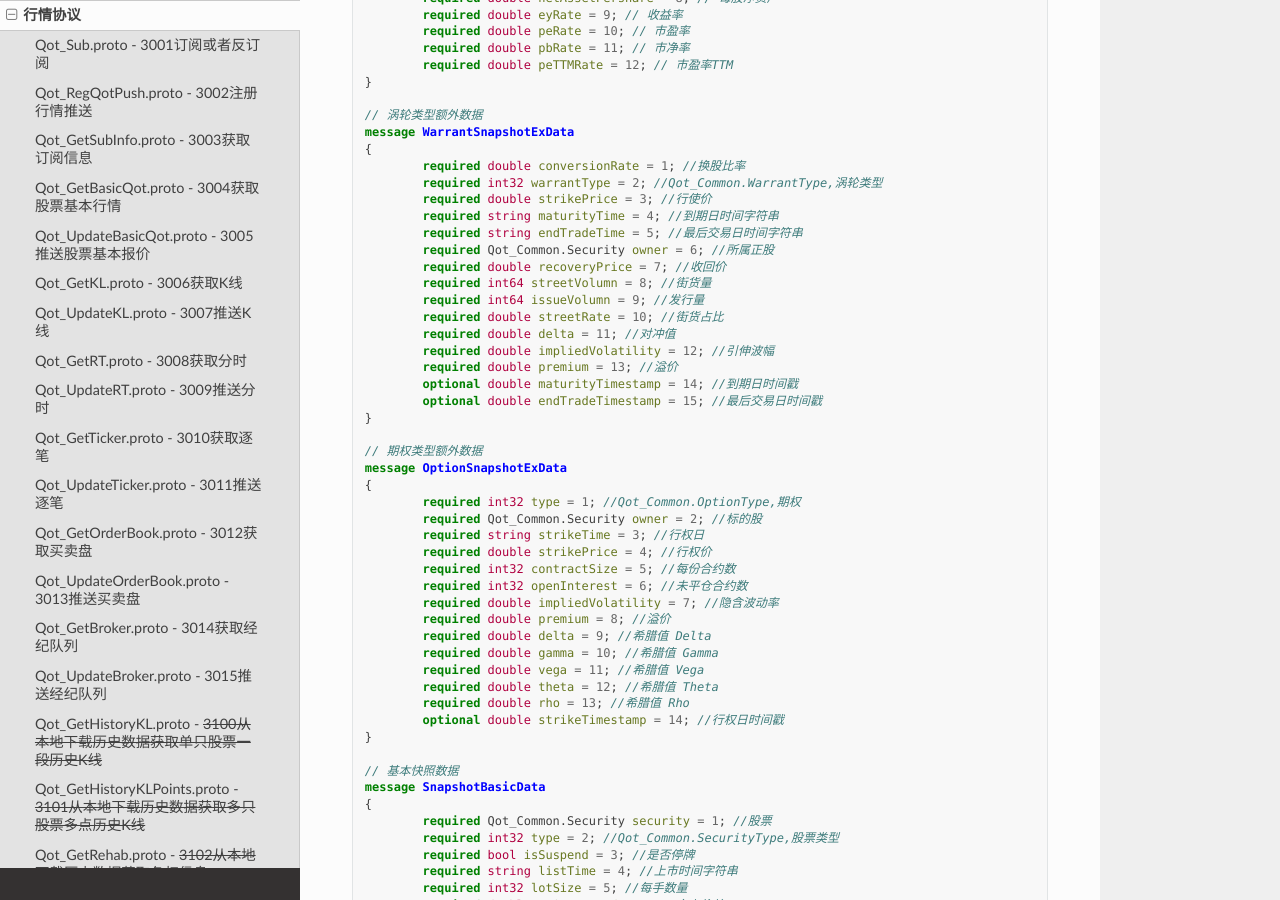
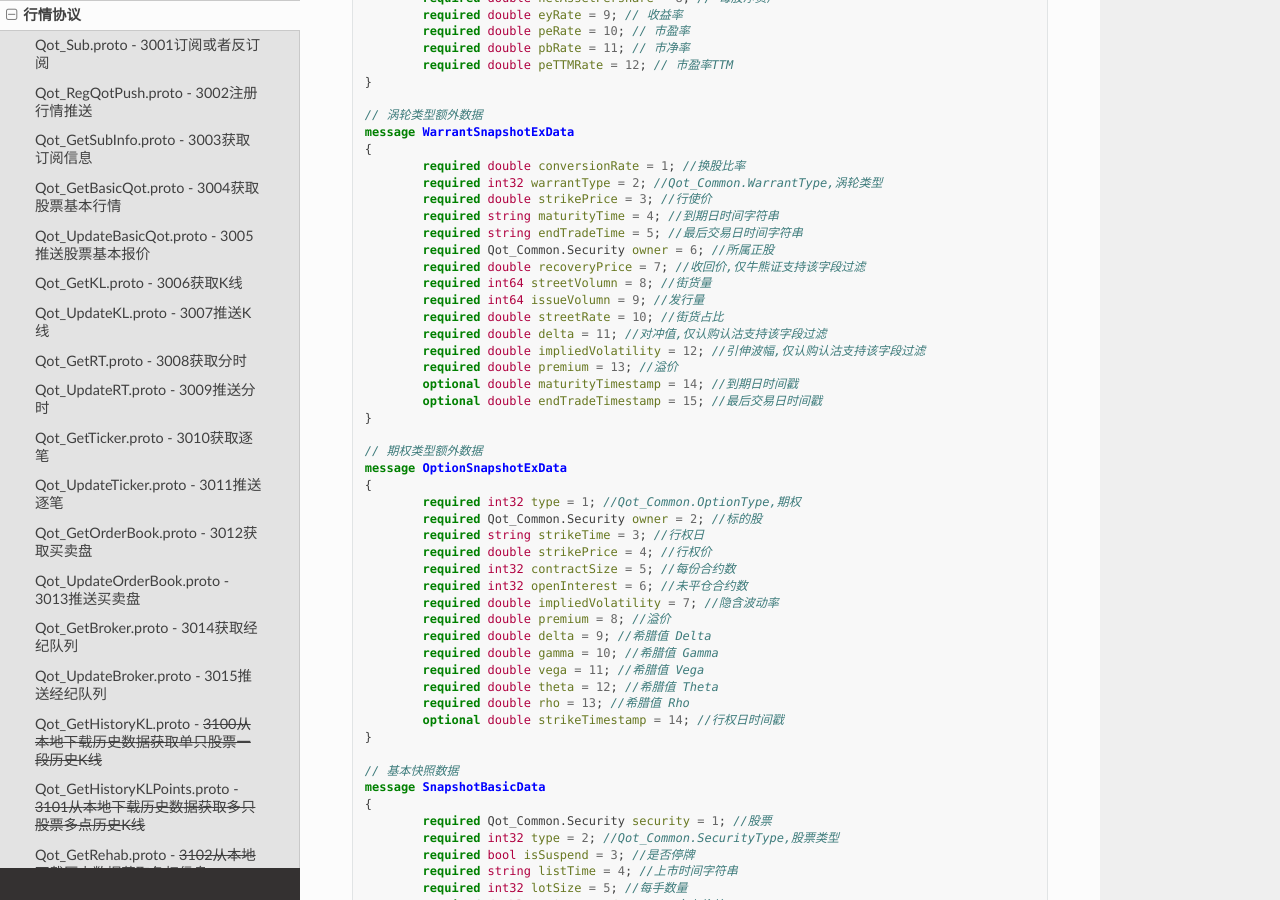
Before and after one commit to FutunnOpen/futu-api-doc, a Sphinx documentation site: the page built from doc_maker/source/protocol/quote_protocol.rst, in a window 1280 px wide and 900 px high, scrolled down 18621 px. Built offline with Sphinx 7.4.7 and the Read the Docs theme 2.0.0, drawn with Linux system fonts in a browser that asks for light colours; pages that are not in the unit, such as notebooks, are missing from menus.

Commit message:
fix 快照协议的涡轮字段有牛熊和认购认沽的区别。

```diff
--- a/doc_maker/source/protocol/quote_protocol.rst
+++ b/doc_maker/source/protocol/quote_protocol.rst
@@ -1039,12 +1039,12 @@
 		required string maturityTime = 4; //到期日时间字符串
 		required string endTradeTime = 5; //最后交易日时间字符串
 		required Qot_Common.Security owner = 6; //所属正股
-		required double recoveryPrice = 7; //收回价
+		required double recoveryPrice = 7; //收回价,仅牛熊证支持该字段过滤
 		required int64 streetVolumn = 8; //街货量
 		required int64 issueVolumn = 9; //发行量
 		required double streetRate = 10; //街货占比
-		required double delta = 11; //对冲值
-		required double impliedVolatility = 12; //引伸波幅
+		required double delta = 11; //对冲值,仅认购认沽支持该字段过滤
+		required double impliedVolatility = 12; //引伸波幅,仅认购认沽支持该字段过滤
 		required double premium = 13; //溢价
 		optional double maturityTimestamp = 14; //到期日时间戳
 		optional double endTradeTimestamp = 15; //最后交易日时间戳
```
